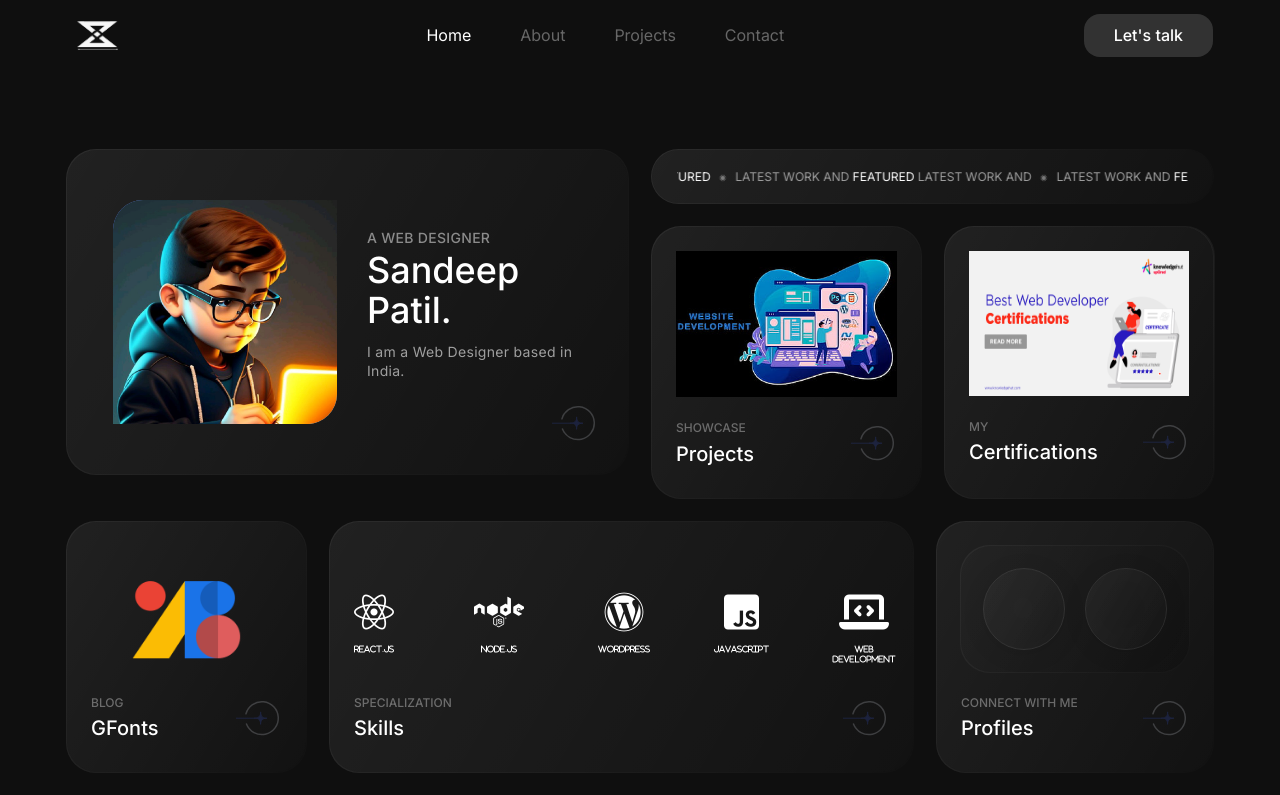
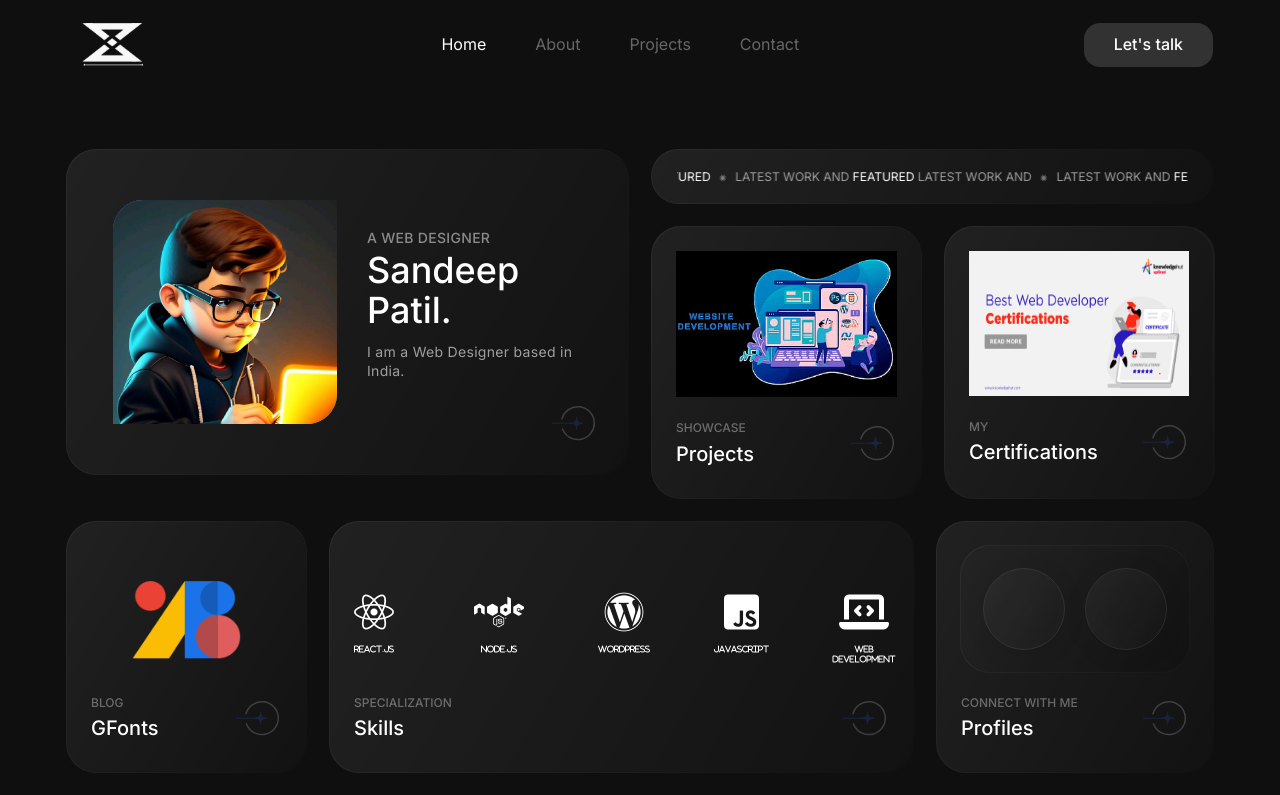
Before and after one commit to sandeeppatil-903/My-Portfolio, a React (Create React App) app: page / in a window 1280 px wide. Shown: the top 795 px of the page. Built offline with nearby package versions, Linux system fonts and the light colour scheme; some icons are missing; the HTML template or start-up script is replaced by a standard one.

Commit message:
logo size width and height

```diff
--- a/src/components/Header.js
+++ b/src/components/Header.js
@@ -18,8 +18,8 @@ const Header = () => {
             <img
               className="logo-res"
               src={logo}
-              width="60"
-              height="60"
+              width="90"
+              height="90"
               alt="Logo"
             />
           </NavLink>
```
